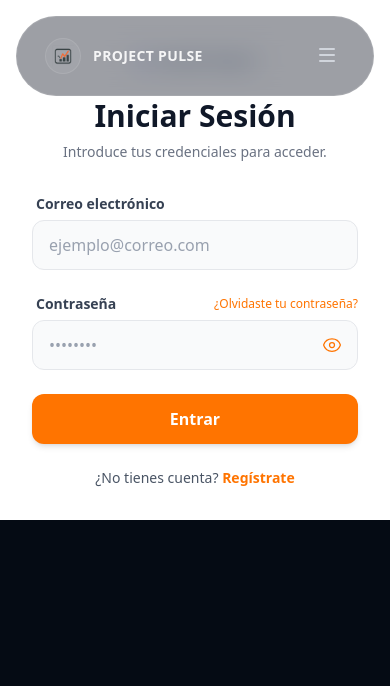
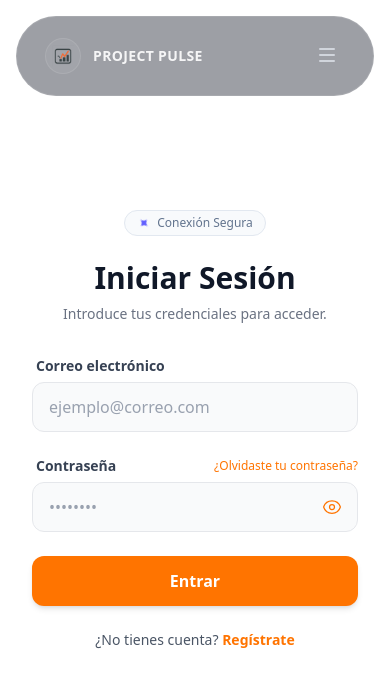
Before and after one commit to Marianvsf/Project-Pulse, a Next.js app: page /login in a window 390 px wide. Shown: the top 686 px of the page. Built offline with nearby package versions, Linux system fonts and the light colour scheme; no server answers.

Commit message:
blank space

```diff
--- a/src/app/views/LoginView.tsx
+++ b/src/app/views/LoginView.tsx
@@ -120,7 +120,7 @@ export default function LoginView() {
             </div>
 
             {/* LADO DERECHO: Formulario (Blanco) */}
-            <div className="w-full md:w-7/12 p-8 md:p-12 flex flex-col justify-center bg-white relative pt-12 md:pt-12">
+            <div className="flex-1 w-full md:w-7/12 p-8 md:p-12 flex flex-col justify-center bg-white relative pt-12 md:pt-12">
                 <div className="max-w-sm mx-auto w-full">
 
                     {/* Badge sutil de seguridad IA */}
```
